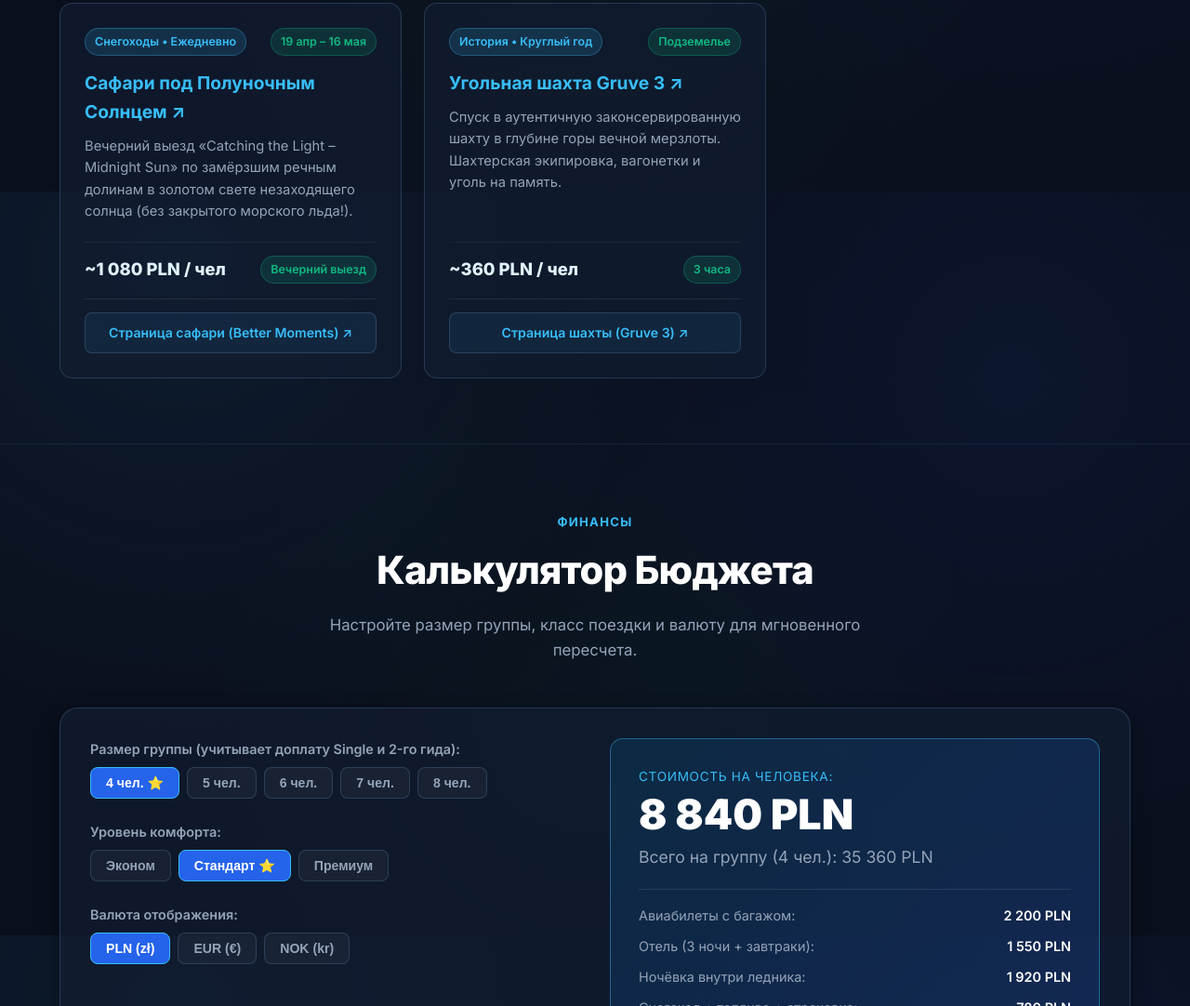
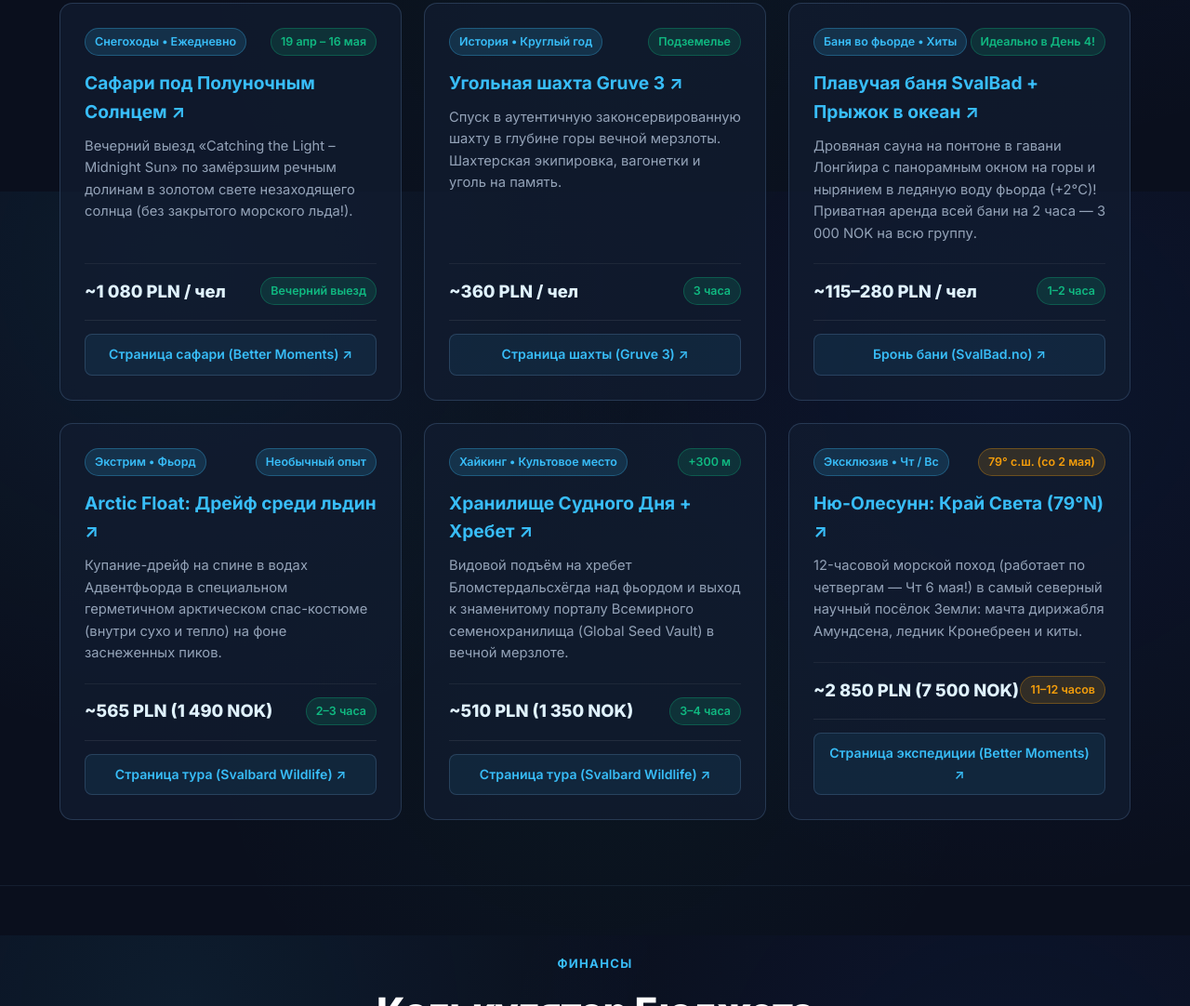
Before and after one commit to arakitski/svalbard-trip, a plain HTML site: page index.html in a window 1280 px wide. Shown: the part 4594-5676 px from the top of the page at 93% size. Drawn offline with Linux system fonts and the light colour scheme.

Commit message:
feat: add SvalBad floating sauna, Arctic Float, Seed Vault hike, and Ny-Alesund 79N options

```diff
--- a/index.html
+++ b/index.html
@@ -561,6 +561,114 @@
             </div>
           </div>
         </div>
+
+        <!-- Activity 9: SvalBad Floating Sauna -->
+        <div class="activity-card">
+          <div>
+            <div class="activity-badge-row">
+              <span class="badge badge-info">Баня во фьорде • Хиты</span>
+              <span class="badge badge-success">Идеально в День 4!</span>
+            </div>
+            <h3 class="activity-title">
+              <a href="https://svalbad.no/" target="_blank" rel="noopener">Плавучая баня SvalBad + Прыжок в океан ↗</a>
+            </h3>
+            <p class="activity-desc">
+              Дровяная сауна на понтоне в гавани Лонгйира с панорамным окном на горы и нырянием в ледяную воду фьорда (+2°C)! Приватная аренда всей бани на 2 часа — 3 000 NOK на всю группу.
+            </p>
+          </div>
+          <div>
+            <div class="activity-meta">
+              <span class="activity-price">~115–280 PLN / чел</span>
+              <span class="badge badge-success">1–2 часа</span>
+            </div>
+            <div class="activity-action">
+              <a href="https://svalbad.no/" target="_blank" rel="noopener" class="activity-btn">
+                <span>Бронь бани (SvalBad.no) ↗</span>
+              </a>
+            </div>
+          </div>
+        </div>
+
+        <!-- Activity 10: Arctic Float -->
+        <div class="activity-card">
+          <div>
+            <div class="activity-badge-row">
+              <span class="badge badge-info">Экстрим • Фьорд</span>
+              <span class="badge badge-info">Необычный опыт</span>
+            </div>
+            <h3 class="activity-title">
+              <a href="https://www.wildlife.no/product-page/arctic-float" target="_blank" rel="noopener">Arctic Float: Дрейф среди льдин ↗</a>
+            </h3>
+            <p class="activity-desc">
+              Купание-дрейф на спине в водах Адвентфьорда в специальном герметичном арктическом спас-костюме (внутри сухо и тепло) на фоне заснеженных пиков.
+            </p>
+          </div>
+          <div>
+            <div class="activity-meta">
+              <span class="activity-price">~565 PLN (1 490 NOK)</span>
+              <span class="badge badge-success">2–3 часа</span>
+            </div>
+            <div class="activity-action">
+              <a href="https://www.wildlife.no/product-page/arctic-float" target="_blank" rel="noopener" class="activity-btn">
+                <span>Страница тура (Svalbard Wildlife) ↗</span>
+              </a>
+            </div>
+          </div>
+        </div>
+
+        <!-- Activity 11: Seed Vault Hike -->
+        <div class="activity-card">
+          <div>
+            <div class="activity-badge-row">
+              <span class="badge badge-info">Хайкинг • Культовое место</span>
+              <span class="badge badge-success">+300 м</span>
+            </div>
+            <h3 class="activity-title">
+              <a href="https://www.wildlife.no/product-page/blomsterdalen-hike-and-global-seed-vault" target="_blank" rel="noopener">Хранилище Судного Дня + Хребет ↗</a>
+            </h3>
+            <p class="activity-desc">
+              Видовой подъём на хребет Бломстердальсхёгда над фьордом и выход к знаменитому порталу Всемирного семенохранилища (Global Seed Vault) в вечной мерзлоте.
+            </p>
+          </div>
+          <div>
+            <div class="activity-meta">
+              <span class="activity-price">~510 PLN (1 350 NOK)</span>
+              <span class="badge badge-success">3–4 часа</span>
+            </div>
+            <div class="activity-action">
+              <a href="https://www.wildlife.no/product-page/blomsterdalen-hike-and-global-seed-vault" target="_blank" rel="noopener" class="activity-btn">
+                <span>Страница тура (Svalbard Wildlife) ↗</span>
+              </a>
+            </div>
+          </div>
+        </div>
+
+        <!-- Activity 12: Ny-Alesund 79N -->
+        <div class="activity-card">
+          <div>
+            <div class="activity-badge-row">
+              <span class="badge badge-info">Эксклюзив • Чт / Вс</span>
+              <span class="badge badge-warning">79° с.ш. (со 2 мая)</span>
+            </div>
+            <h3 class="activity-title">
+              <a href="https://bettermoments.no/activity/ny-alesund-the-northernmost-town-in-the-world/" target="_blank" rel="noopener">Ню-Олесунн: Край Света (79°N) ↗</a>
+            </h3>
+            <p class="activity-desc">
+              12-часовой морской поход (работает по четвергам — Чт 6 мая!) в самый северный научный посёлок Земли: мачта дирижабля Амундсена, ледник Кронебреен и киты.
+            </p>
+          </div>
+          <div>
+            <div class="activity-meta">
+              <span class="activity-price">~2 850 PLN (7 500 NOK)</span>
+              <span class="badge badge-warning">11–12 часов</span>
+            </div>
+            <div class="activity-action">
+              <a href="https://bettermoments.no/activity/ny-alesund-the-northernmost-town-in-the-world/" target="_blank" rel="noopener" class="activity-btn">
+                <span>Страница экспедиции (Better Moments) ↗</span>
+              </a>
+            </div>
+          </div>
+        </div>
       </div>
     </div>
   </section>
```
Also changed, not shown: 1 other file.
